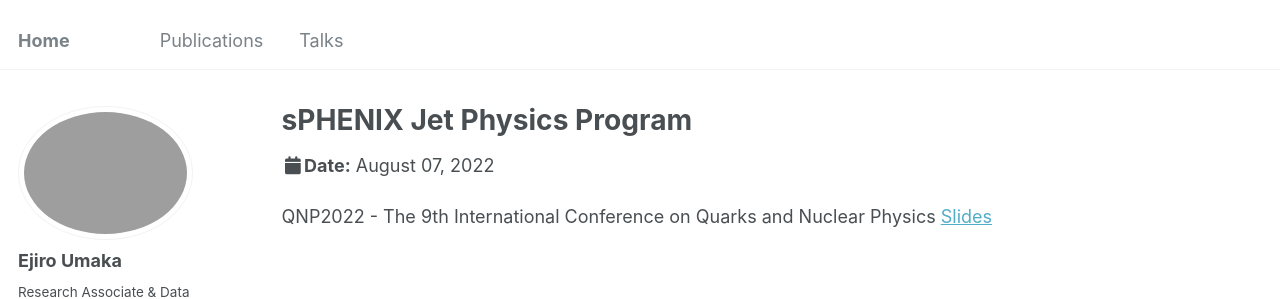
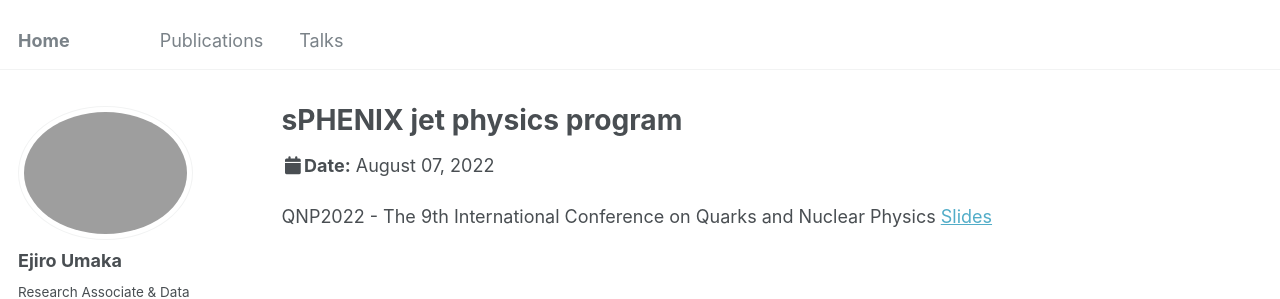
Before and after one commit to eumaka/eumaka.github.io, a Jekyll site: the page built from _talks/2022-08-07.md, in a window 1280 px wide and 935 px high. Shown: the top 299 px of the window. Built offline with Jekyll 4.4.1, drawn with Linux system fonts in a browser that asks for light colours; some web fonts are replaced.

Commit message:
Update 2022-08-07.md

```diff
--- a/_talks/2022-08-07.md
+++ b/_talks/2022-08-07.md
@@ -1,5 +1,5 @@
 ---
-title: "sPHENIX Jet Physics Program"
+title: "sPHENIX jet physics program"
 collection: talks
 type: "Conference"
 permalink: /talks/2022-08-07
```
